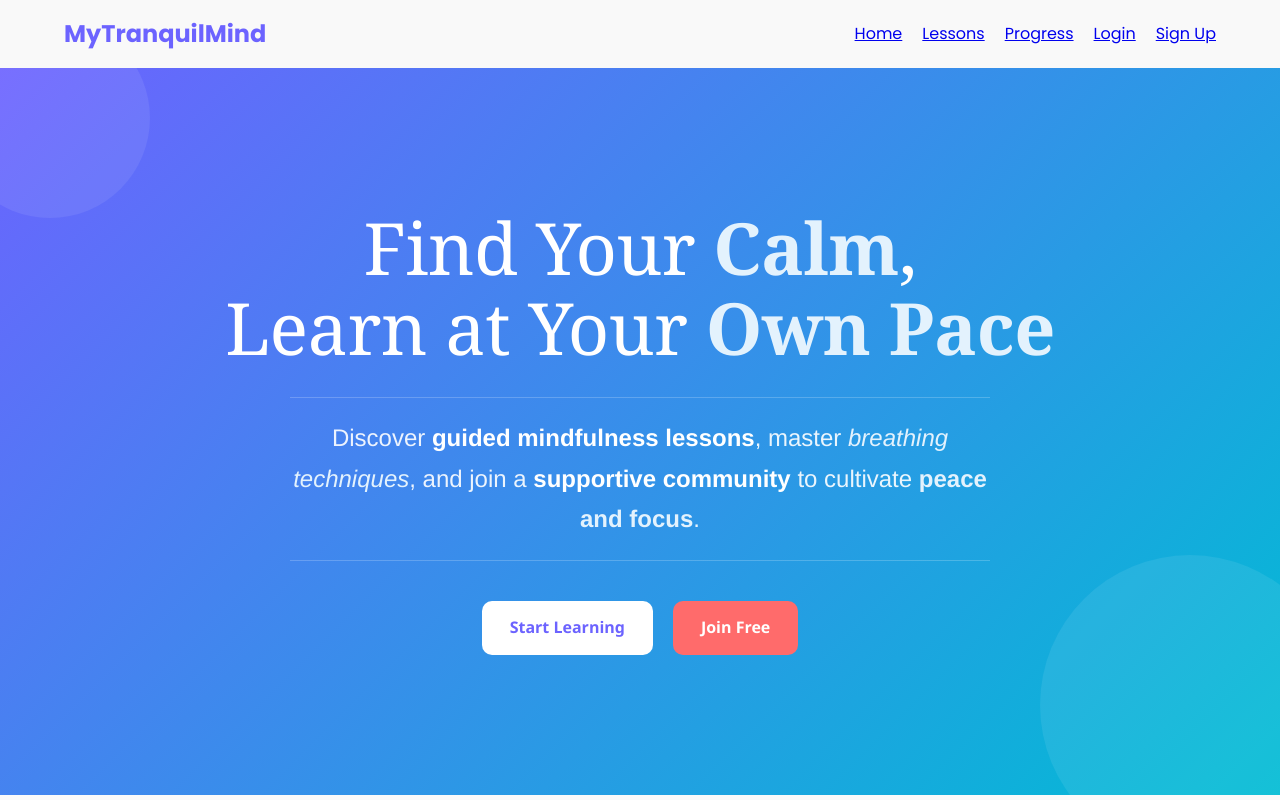
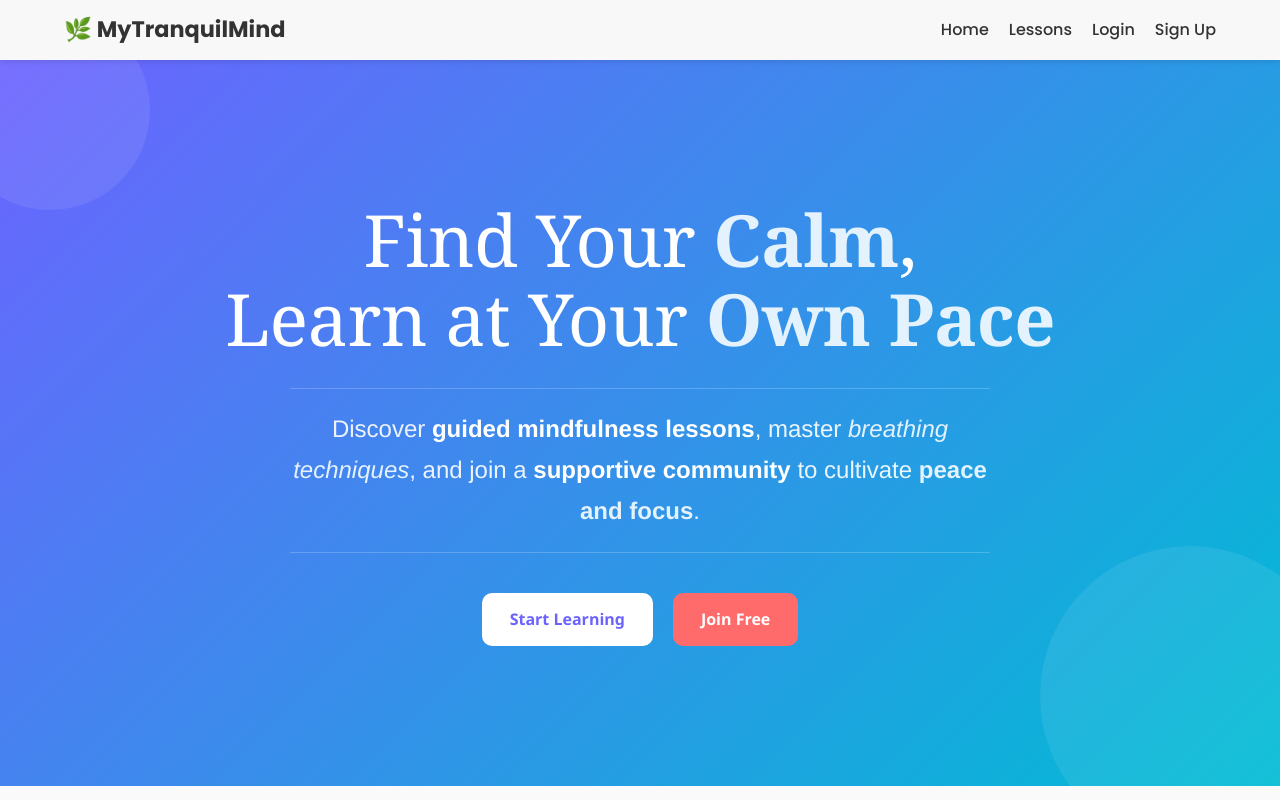
Before and after one commit to vespersmakado/my_tranquil_mind_online, a React (Create React App) app: page / in a window 1280 px wide. Shown: the top 800 px of the page. Built offline with nearby package versions, Linux system fonts and the light colour scheme.

Commit message:
Make Sign Up look like other navbar links

```diff
--- a/src/components/Navbar.css
+++ b/src/components/Navbar.css
@@ -45,19 +45,6 @@
   transform: scale(1.05);
 }
 
-/* Special style for Sign Up button */
-.nav-links .btn {
-  background: #6c63ff;
-  color: #fff !important;
-  padding: 8px 16px;
-  border-radius: 20px;
-  font-weight: 600;
-}
-
-.nav-links .btn:hover {
-  background: #5750d4;
-}
-
 /* Hamburger (hidden on desktop) */
 .menu-toggle {
   display: none;
--- a/src/components/Navbar.tsx
+++ b/src/components/Navbar.tsx
@@ -1,25 +1,32 @@
-// src/layout/Navbar.tsx
-import React from "react";
+import React, { useState } from "react";
 import { Link } from "react-router-dom";
+import "./Navbar.css";
 
 const Navbar: React.FC = () => {
+  const [isOpen, setIsOpen] = useState(false);
+
+  const toggleMenu = () => {
+    setIsOpen(!isOpen);
+  };
+
   return (
-    <nav style={{ background: "#f9f9f9", padding: "15px 0", boxShadow: "0 2px 5px rgba(0,0,0,0.1)" }}>
-      <div
-        className="container"
-        style={{ display: "flex", justifyContent: "space-between", alignItems: "center" }}
-      >
-        {/* Logo / Title */}
-        <h1 style={{ color: "#6c63ff", fontWeight: 700 }}>MyTranquilMind</h1>
+    <nav className="navbar">
+      <div className="navbar-container">
+        {/* Logo left */}
+        <div className="logo">🌿 MyTranquilMind</div>
 
-        {/* Links on the right */}
-        <div style={{ display: "flex", gap: "20px" }}>
-          <Link to="/">Home</Link>
-          <Link to="/lessons">Lessons</Link>
-          <Link to="/progress">Progress</Link>
-          <Link to="/login">Login</Link>
-          <Link to="/register">Sign Up</Link> {/* <-- now just a normal link */}
+        {/* Hamburger toggle (mobile) */}
+        <div className="menu-toggle" onClick={toggleMenu}>
+          ☰
         </div>
+
+        {/* Links right */}
+        <ul className={`nav-links ${isOpen ? "active" : ""}`}>
+          <li><Link to="/">Home</Link></li>
+          <li><Link to="/lessons">Lessons</Link></li>
+          <li><Link to="/login">Login</Link></li>
+          <li><Link to="/register">Sign Up</Link></li>
+        </ul>
       </div>
     </nav>
   );
```
